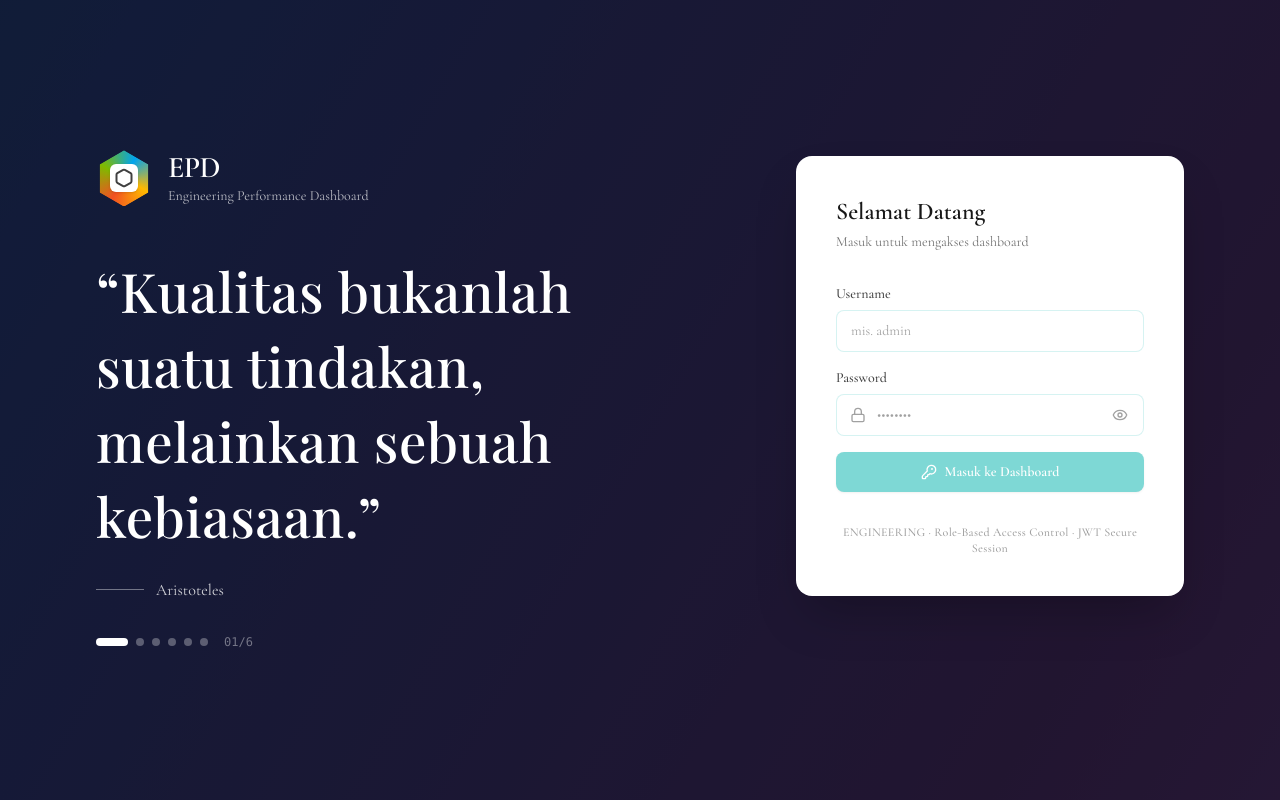
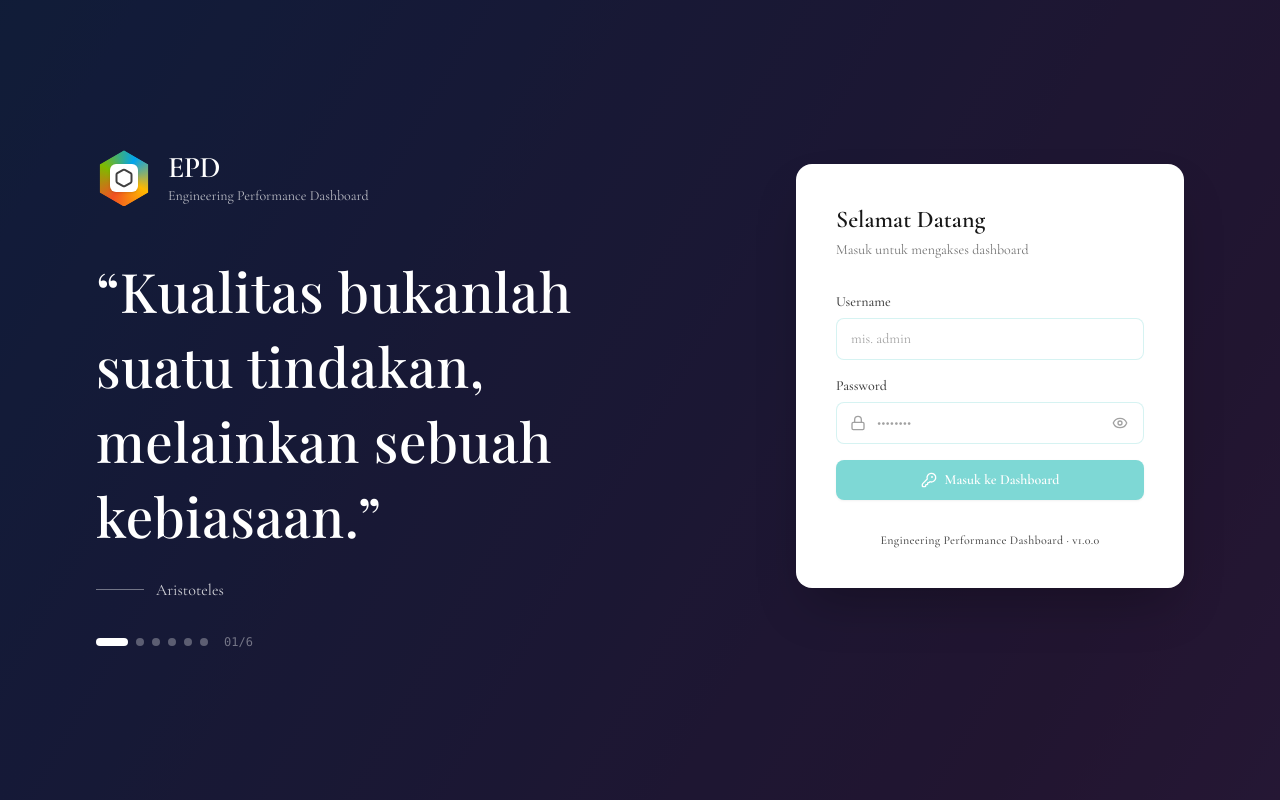
Before and after one commit to mdatagas-dev/engineering, a Next.js app: page /login in a window 1280 px wide. Built offline with nearby package versions, Linux system fonts and the light colour scheme; no server answers; a web font is replaced by a local one.

Commit message:
fix: footer shows app name and version in black

```diff
--- a/src/app/login/page.tsx
+++ b/src/app/login/page.tsx
@@ -194,8 +194,8 @@ function LoginForm() {
                 </button>
               </form>
 
-              <p className="mt-8 text-center text-xs font-medium tracking-wide text-neutral-400">
-                ENGINEERING · Role-Based Access Control · JWT Secure Session
+              <p className="mt-8 text-center text-xs font-medium tracking-wide text-black/70">
+                Engineering Performance Dashboard · v1.0.0
               </p>
             </div>
           </div>
```
